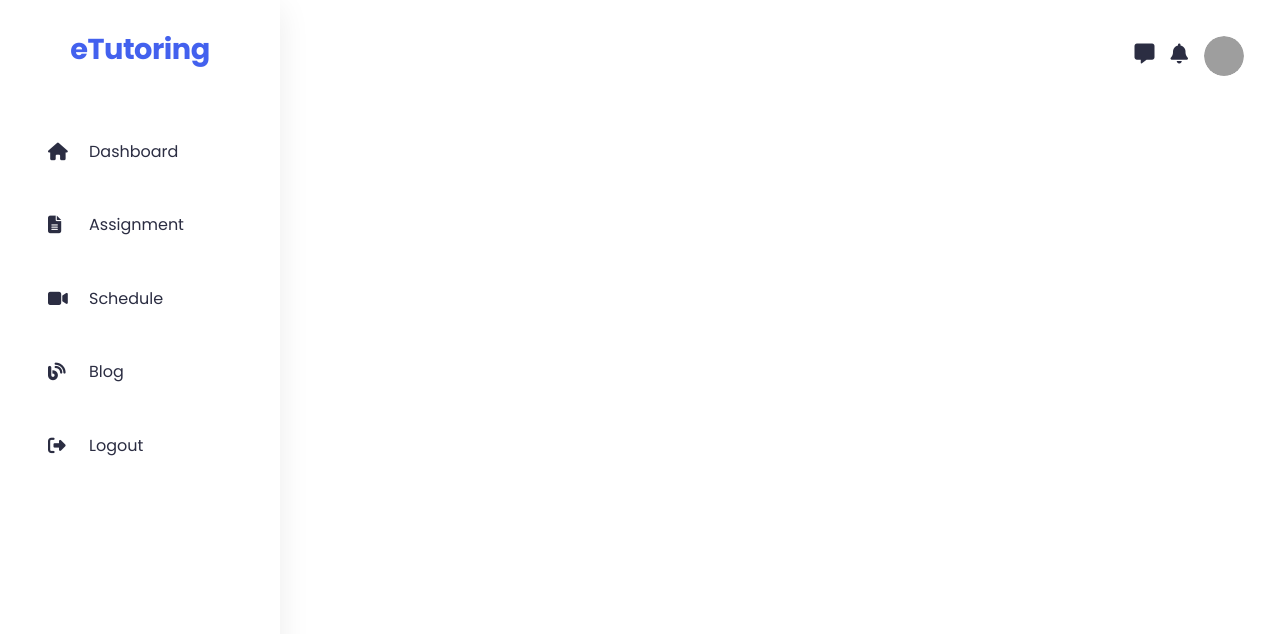
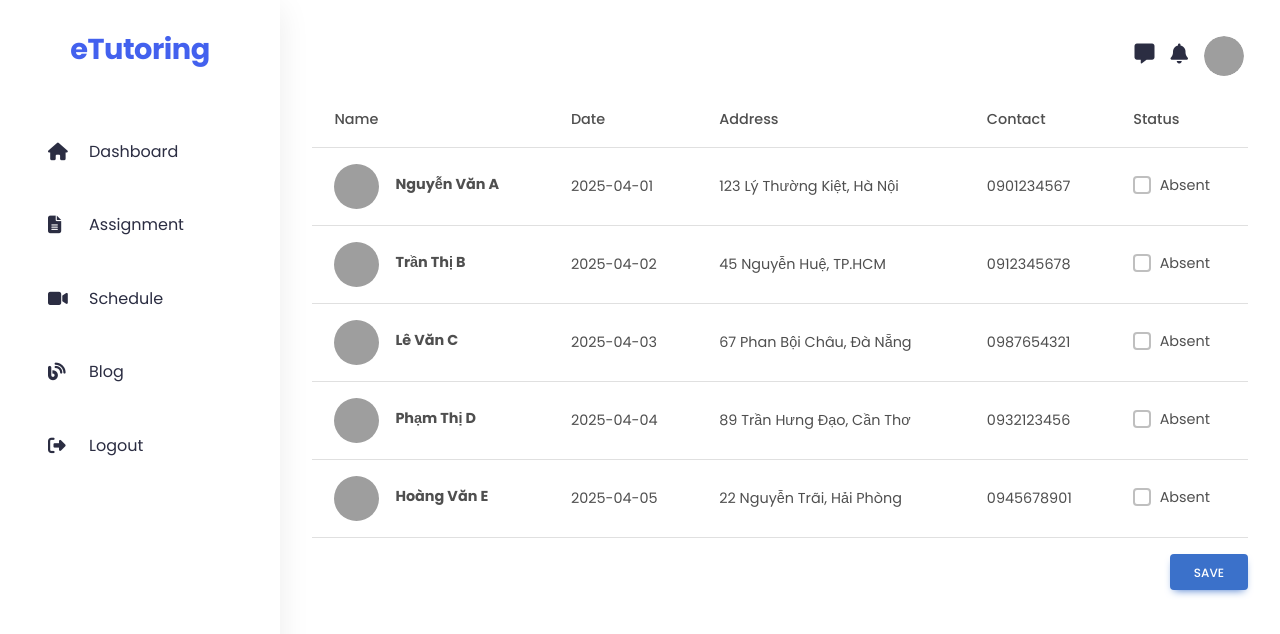
Before and after one commit to quanlagch211111/Enterprise_Poormans, a React (Create React App) app in the folder Frontend/: page /check-attendance/1 in a window 1280 px wide. Shown: the top 634 px of the page. Built offline with nearby package versions, Linux system fonts and the light colour scheme; grey boxes are pictures that could not be loaded; what @mobiscroll/react would draw is missing.

Commit message:
attendance

```diff
--- a/Frontend/src/App.jsx
+++ b/Frontend/src/App.jsx
@@ -18,6 +18,8 @@ import ResetPassword from "./views/ForgotPassword/ResetPassword";
 import { SocketProvider } from "./services/Socket";
 import NotificationPage from "./views/Notification/Notification";
 import { Container } from "react-bootstrap";
+import Attendance from "./views/Attendance/Attendance";
+import TakingAttendance from "./views/Attendance/TakingAttendance";
 
 function App() {
   const location = useLocation();
@@ -65,6 +67,11 @@ function App() {
             <Route path="/forgot-password" element={<ForgotPassword />} />
             <Route path="/reset-password" element={<ResetPassword />} />
             <Route path="/notification" element={<NotificationPage />} />
+            <Route path="/attendance" element={<Attendance />} />
+            <Route
+              path="/check-attendance/:date"
+              element={<TakingAttendance />}
+            />
           </Routes>
         </div>
       </div>
--- a/Frontend/src/components/Nav.jsx
+++ b/Frontend/src/components/Nav.jsx
@@ -74,6 +74,12 @@ export const Sidebar = () => {
             Account
           </NavLink>
         )}
+        {role === "TUTOR" && (
+          <NavLink to="/attendance" className="nav-item">
+            <i class="fa-solid fa-clipboard-user"></i>
+            Attendance
+          </NavLink>
+        )}
 
         <a
           href="#"
--- /dev/null
+++ b/Frontend/src/views/Attendance/Attendance.jsx
@@ -0,0 +1,172 @@
+import React, { useState, useEffect } from "react";
+import {
+  MDBBadge,
+  MDBBtn,
+  MDBTable,
+  MDBTableHead,
+  MDBTableBody,
+} from "mdb-react-ui-kit";
+import { Card, Col, Row } from "react-bootstrap";
+
+const Attendance = () => {
+  // State để lưu trữ danh sách lớp học
+  const [classes, setClasses] = useState([]);
+  // State để lưu trữ danh sách học sinh của lớp đã chọn
+  const [selectedClassStudents, setSelectedClassStudents] = useState([]);
+  // State để lưu trữ thông tin của lớp đang được chọn
+  const [selectedClass, setSelectedClass] = useState(null);
+  // State để kiểm soát hiển thị view (danh sách lớp hoặc danh sách học sinh)
+  const [showStudentList, setShowStudentList] = useState(false);
+
+  // Giả lập dữ liệu - trong thực tế bạn sẽ fetch từ API
+  useEffect(() => {
+    // Mô phỏng việc lấy danh sách lớp
+    const fetchClasses = () => {
+      const mockClasses = [
+        { id: 1, name: "Lớp 7A", totalSessions: 30, students: 28 },
+        { id: 2, name: "Lớp 9A", totalSessions: 28, students: 32 },
+        { id: 3, name: "Lớp 12A", totalSessions: 32, students: 30 },
+        { id: 4, name: "Lớp 12B", totalSessions: 35, students: 25 },
+        { id: 5, name: "Lớp 7B", totalSessions: 30, students: 28 },
+      ];
+      setClasses(mockClasses);
+    };
+
+    fetchClasses();
+  }, []);
+
+  // Hàm xử lý khi người dùng click vào một lớp
+  const handleClassClick = (classItem) => {
+    setSelectedClass(classItem);
+    setShowStudentList(true);
+
+    const students = [
+      {
+        name: "Nguyễn Văn A",
+        date: "2025-04-01",
+        address: "123 Lý Thường Kiệt, Hà Nội",
+        contact: "0901234567",
+        sessions: 10,
+      },
+      {
+        name: "Trần Thị B",
+        date: "2025-04-02",
+        address: "45 Nguyễn Huệ, TP.HCM",
+        contact: "0912345678",
+        sessions: 8,
+      },
+      {
+        name: "Lê Văn C",
+        date: "2025-04-03",
+        address: "67 Phan Bội Châu, Đà Nẵng",
+        contact: "0987654321",
+        sessions: 12,
+      },
+      {
+        name: "Phạm Thị D",
+        date: "2025-04-04",
+        address: "89 Trần Hưng Đạo, Cần Thơ",
+        contact: "0932123456",
+        sessions: 9,
+      },
+      {
+        name: "Hoàng Văn E",
+        date: "2025-04-05",
+        address: "22 Nguyễn Trãi, Hải Phòng",
+        contact: "0945678901",
+        sessions: 11,
+      },
+    ];
+    setSelectedClassStudents(students);
+  };
+
+  // Render Grade badge dựa trên cấp lớp
+  const renderGradeBadge = (grade) => {
+    const gradeClass = {
+      "VII A": "bg-orange-500 text-white",
+      "IX A": "bg-yellow-500 text-white",
+      "XII A": "bg-indigo-600 text-white",
+    };
+
+    return (
+      <span
+        className={`px-3 py-1 rounded-md text-sm font-medium ${
+          gradeClass[grade] || "bg-gray-500 text-white"
+        }`}
+      >
+        {grade}
+      </span>
+    );
+  };
+
+  return (
+    <div className="min-h-screen bg-gray-50">
+      <div className="max-w-7xl mx-auto px-4 sm:px-6 lg:px-8 py-8">
+        {!showStudentList ? (
+          // Hiển thị danh sách lớp
+          <div>
+            <Row className="mb-4">
+              {classes.map((classItem) => (
+                <Col
+                  key={classItem.id}
+                  md={4}
+                  sm={6}
+                  xs={12}
+                  className="pointer"
+                  onClick={() => handleClassClick(classItem)}
+                >
+                  <Card className="shadow-sm p-3 mb-4 bg-white rounded text-center">
+                    <Card.Body>
+                      <h5 className="card-title">{classItem.name}</h5>
+                      <p className="card-text">
+                        👥 Students: <strong>{classItem.students}</strong>
+                      </p>
+                    </Card.Body>
+                  </Card>
+                </Col>
+              ))}
+            </Row>
+            <div className="grid grid-cols-1 sm:grid-cols-2 lg:grid-cols-3 gap-6"></div>
+          </div>
+        ) : (
+          <MDBTable align="middle">
+            <MDBTableHead>
+              <tr>
+                <th scope="col">Name</th>
+                <th scope="col">Date</th>
+                <th scope="col">Address</th>
+                <th scope="col">Contact</th>
+                <th scope="col">Number of sessions</th>
+              </tr>
+            </MDBTableHead>
+            <MDBTableBody>
+              {selectedClassStudents.map((student, index) => (
+                <tr key={index}>
+                  <td>
+                    <div className="d-flex align-items-center">
+                      <img
+                        src="https://mdbootstrap.com/img/new/avatars/8.jpg"
+                        alt=""
+                        style={{ width: "45px", height: "45px" }}
+                        className="rounded-circle"
+                      />
+                      <div className="ms-3">
+                        <p className="fw-bold mb-1">{student.name}</p>
+                      </div>
+                    </div>
+                  </td>
+                  <td>{student.date}</td>
+                  <td>{student.address}</td>
+                  <td>{student.contact}</td>
+                  <td>{student.sessions} / 40</td>
+                </tr>
+              ))}
+            </MDBTableBody>
+          </MDBTable>
+        )}
+      </div>
+    </div>
+  );
+};
+
+export default Attendance;
--- /dev/null
+++ b/Frontend/src/views/Attendance/TakingAttendance.jsx
@@ -0,0 +1,108 @@
+import React, { useState, useEffect } from "react";
+import {
+  MDBBadge,
+  MDBBtn,
+  MDBTable,
+  MDBTableHead,
+  MDBTableBody,
+  MDBCheckbox,
+} from "mdb-react-ui-kit";
+import { Card, Col, Container, Row } from "react-bootstrap";
+import { useParams } from "react-router";
+
+const TakingAttendance = () => {
+  const { date } = useParams();
+
+  const [students, setStudents] = useState([
+    {
+      name: "Nguyễn Văn A",
+      date: "2025-04-01",
+      address: "123 Lý Thường Kiệt, Hà Nội",
+      contact: "0901234567",
+      attended: false,
+    },
+    {
+      name: "Trần Thị B",
+      date: "2025-04-02",
+      address: "45 Nguyễn Huệ, TP.HCM",
+      contact: "0912345678",
+      attended: false,
+    },
+    {
+      name: "Lê Văn C",
+      date: "2025-04-03",
+      address: "67 Phan Bội Châu, Đà Nẵng",
+      contact: "0987654321",
+      attended: false,
+    },
+    {
+      name: "Phạm Thị D",
+      date: "2025-04-04",
+      address: "89 Trần Hưng Đạo, Cần Thơ",
+      contact: "0932123456",
+      attended: false,
+    },
+    {
+      name: "Hoàng Văn E",
+      date: "2025-04-05",
+      address: "22 Nguyễn Trãi, Hải Phòng",
+      contact: "0945678901",
+      attended: false,
+    },
+  ]);
+  const handleAttendanceChange = (index) => {
+    const updated = [...students];
+    updated[index].attended = !updated[index].attended;
+    setStudents(updated);
+  };
+  return (
+    <Container>
+      <MDBTable align="middle">
+        <MDBTableHead>
+          <tr>
+            <th scope="col">Name</th>
+            <th scope="col">Date</th>
+            <th scope="col">Address</th>
+            <th scope="col">Contact</th>
+            <th scope="col">Status</th>
+          </tr>
+        </MDBTableHead>
+        <MDBTableBody>
+          {students.map((student, index) => (
+            <tr key={index}>
+              <td>
+                <div className="d-flex align-items-center">
+                  <img
+                    src="https://mdbootstrap.com/img/new/avatars/8.jpg"
+                    alt=""
+                    style={{ width: "45px", height: "45px" }}
+                    className="rounded-circle"
+                  />
+                  <div className="ms-3">
+                    <p className="fw-bold mb-1">{student.name}</p>
+                  </div>
+                </div>
+              </td>
+              <td>{student.date}</td>
+              <td>{student.address}</td>
+              <td>{student.contact}</td>
+              <td>
+                <MDBCheckbox
+                  name={`attendance-${index}`}
+                  checked={student.attended}
+                  onChange={() => handleAttendanceChange(index)}
+                  label={student.attended ? "Present" : "Absent"}
+                />
+              </td>
+            </tr>
+          ))}
+        </MDBTableBody>
+      </MDBTable>
+      <div className="d-flex justify-content-end">
+        <MDBBtn>Save</MDBBtn>
+      </div>
+    </Container>
+  );
+};
+
+export default TakingAttendance;
--- a/Frontend/src/views/Document/Document.jsx
+++ b/Frontend/src/views/Document/Document.jsx
@@ -53,7 +53,7 @@ export const Document = () => {
 
   const fetchAssignments = async () => {
     try {
-      const userId = localStorage.getItem("userId");// Lấy userId từ localStorage
+      const userId = localStorage.getItem("userId"); // Lấy userId từ localStorage
       const objectId = localStorage.getItem("objectId"); // Lấy objectId từ localStorage
       const role = localStorage.getItem("role"); // Lấy role từ localStorage
       const response = await axios.get("/assignments", {
@@ -122,7 +122,6 @@ export const Document = () => {
           return { ...doc, username }; // Gắn `username` vào tài liệu
         })
       );
-
 
       // Lọc tài liệu của tutor và sinh viên
       const tutorDocuments = allDocuments.filter(
@@ -364,7 +363,8 @@ export const Document = () => {
                   {studentDocuments.length > 0 ? (
                     studentDocuments
                       .filter(
-                        (doc) => doc.owner_id === localStorage.getItem("objectId")
+                        (doc) =>
+                          doc.owner_id === localStorage.getItem("objectId")
                       ) // Lọc tài liệu của sinh viên đã nộp
                       .map((doc) => (
                         <div
--- a/Frontend/src/views/Schedule/Schedule.jsx
+++ b/Frontend/src/views/Schedule/Schedule.jsx
@@ -359,6 +359,13 @@ export const Schedule = () => {
                   Join Meeting
                 </MDBBtn>
               </Link>
+              {role !== "STUDENT" && (
+                <Link to={`/check-attendance/${detailTooltip}`}>
+                  <MDBBtn className="me-1" color="info">
+                    Take Attendance
+                  </MDBBtn>
+                </Link>
+              )}
             </div>
           </div>
         </div>
```
Also changed, not shown: Frontend/src/components/Modal.jsx (+13 -8 lines).
